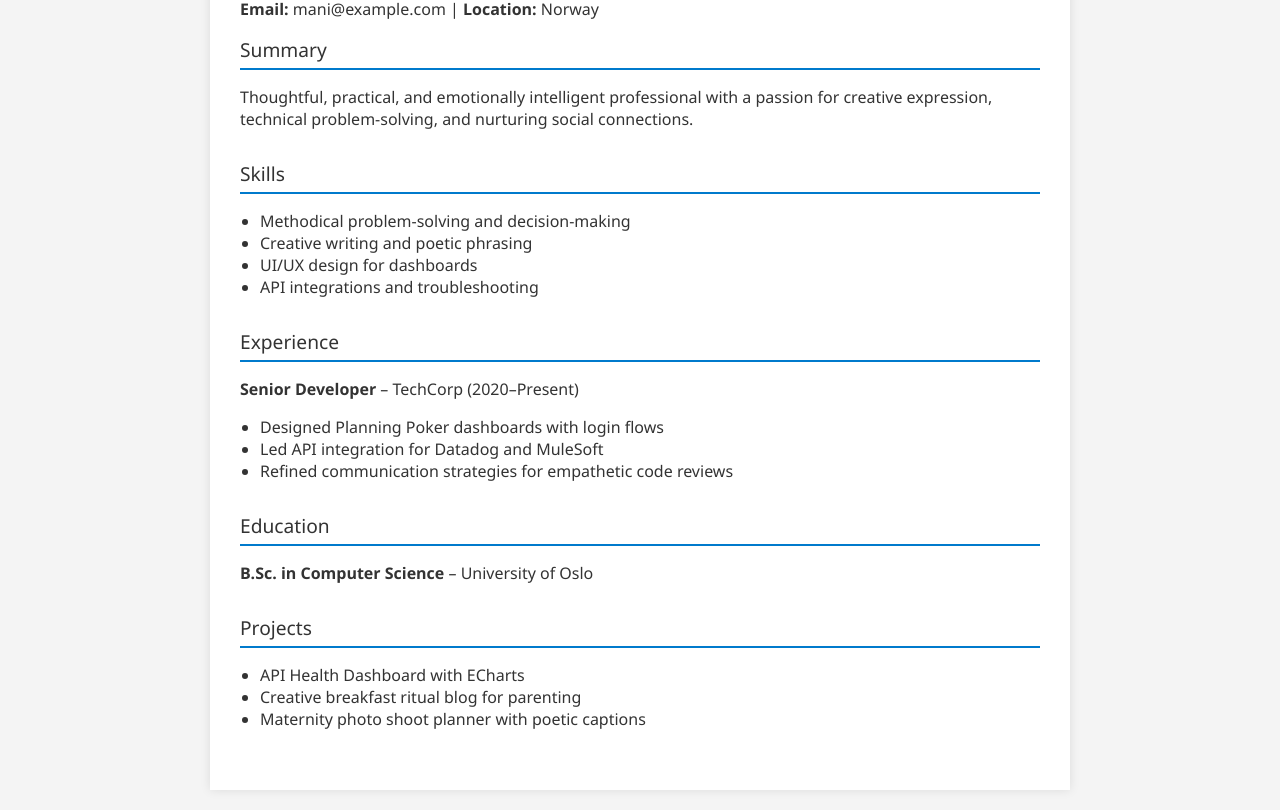
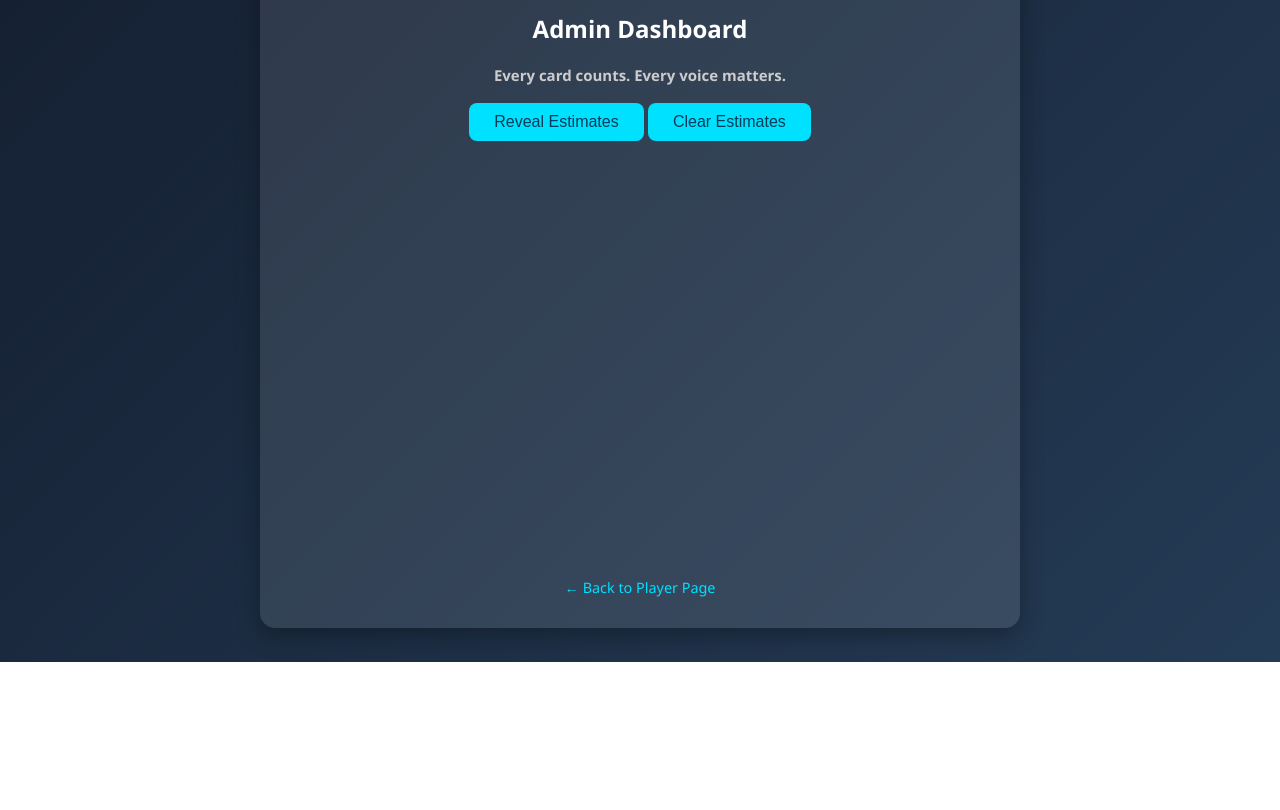
Before and after one commit to manirathnamgowd/profile, a plain HTML site: page index.html in a window 1280 px wide. Shown: the part 138-948 px from the top of the page. After the commit the page ends 800 px from the top, so only its background shows below. Drawn offline with nearby package versions, Linux system fonts and the light colour scheme.

Commit message:
Update index.html

```diff
--- a/index.html
+++ b/index.html
@@ -3,87 +3,202 @@
 <head>
   <meta charset="UTF-8" />
   <meta name="viewport" content="width=device-width, initial-scale=1.0" />
-  <title>Mani's Resume</title>
+  <title>Admin - Planning Poker</title>
+  <script src="https://cdn.jsdelivr.net/npm/echarts@5/dist/echarts.min.js"></script>
   <style>
     body {
-      font-family: "Segoe UI", sans-serif;
-      background: #f4f4f4;
       margin: 0;
-      padding: 20px;
-      color: #333;
+      font-family: "Segoe UI", Arial, sans-serif;
+      background: linear-gradient(135deg, #141e30, #243b55);
+      color: #fff;
+      display: flex;
+      justify-content: center;
+      align-items: center;
+      flex-direction: column;
+      height: 100vh;
     }
 
     .container {
-      max-width: 800px;
-      margin: auto;
-      background: #fff;
+      background: rgba(255, 255, 255, 0.1);
       padding: 30px;
-      box-shadow: 0 0 10px rgba(0,0,0,0.1);
+      border-radius: 15px;
+      text-align: center;
+      width: 90%;
+      max-width: 700px;
+      box-shadow: 0 8px 25px rgba(0, 0, 0, 0.3);
     }
 
-    h1, h2 {
-      color: #007acc;
+    h1 {
+      color: #00e0ff;
     }
 
-    .section {
-      margin-bottom: 30px;
+    button {
+      padding: 10px 25px;
+      font-size: 16px;
+      border: none;
+      border-radius: 8px;
+      background-color: #00e0ff;
+      color: #003c58;
+      cursor: pointer;
+      margin-bottom: 20px;
+      transition: background 0.3s;
     }
 
-    .section-title {
-      border-bottom: 2px solid #007acc;
-      padding-bottom: 5px;
-      margin-bottom: 15px;
-      font-size: 1.2em;
+    button:hover {
+      background-color: #00b8d4;
     }
 
-    ul {
-      padding-left: 20px;
+    #chart {
+      width: 100%;
+      height: 400px;
+    }
+
+    .avg {
+      margin-top: 15px;
+      font-size: 1.2em;
+      color: #a3ffce;
+    }
+
+    .note {
+      font-size: 0.8em;
+      color: #ccc;
+      margin-bottom: 10px;
+    }
+
+    a {
+      color: #00e0ff;
+      text-decoration: none;
+      font-size: 0.9em;
     }
   </style>
 </head>
 <body>
-  <div class="container">
-    <h1>Mani</h1>
-    <p><strong>Email:</strong> mani@example.com | <strong>Location:</strong> Norway</p>
 
-    <div class="section">
-      <div class="section-title">Summary</div>
-      <p>Thoughtful, practical, and emotionally intelligent professional with a passion for creative expression, technical problem-solving, and nurturing social connections.</p>
-    </div>
+<div class="container">
+    <h1>Integration Planning Poker</h1>
+	<h2>Admin Dashboard</h2>
+   <h3> <p class="note">Every card counts. Every voice matters.</p> </h3>
 
-    <div class="section">
-      <div class="section-title">Skills</div>
-      <ul>
-        <li>Methodical problem-solving and decision-making</li>
-        <li>Creative writing and poetic phrasing</li>
-        <li>UI/UX design for dashboards</li>
-        <li>API integrations and troubleshooting</li>
-      </ul>
-    </div>
+    <button onclick="revealEstimates()">Reveal Estimates</button>
+	<button onclick="callApiAndRefresh()">Clear Estimates</button>
 
-    <div class="section">
-      <div class="section-title">Experience</div>
-      <p><strong>Senior Developer</strong> – TechCorp (2020–Present)</p>
-      <ul>
-        <li>Designed Planning Poker dashboards with login flows</li>
-        <li>Led API integration for Datadog and MuleSoft</li>
-        <li>Refined communication strategies for empathetic code reviews</li>
-      </ul>
-    </div>
+    <div id="chart"></div>
+    <div class="avg" id="averageDisplay"></div>
 
-    <div class="section">
-      <div class="section-title">Education</div>
-      <p><strong>B.Sc. in Computer Science</strong> – University of Oslo</p>
-    </div>
+    <a href="index.html">← Back to Player Page</a>
+  </div>
 
-    <div class="section">
-      <div class="section-title">Projects</div>
-      <ul>
-        <li>API Health Dashboard with ECharts</li>
-        <li>Creative breakfast ritual blog for parenting</li>
-        <li>Maternity photo shoot planner with poetic captions</li>
-      </ul>
-    </div>
-  </div>
+  <script>
+    // --- Demo data ---
+    const sampleData = [
+      { username: "Alice", estimate: 3 },
+      { username: "Bob", estimate: 5 },
+      { username: "Charlie", estimate: 5 },
+      { username: "Diana", estimate: 8 },
+      { username: "Ethan", estimate: 3 },
+      { username: "Fiona", estimate: 5 },
+      { username: "George", estimate: 8 }
+    ];
+    localStorage.setItem("estimates", JSON.stringify(sampleData));
+
+    // Standard Fibonacci scale used in Planning Poker
+    const fibonacciScale = [1, 2, 3, 5, 8, 13, 21, 34, 55, 89, 144];
+
+    // Function to round up to the next Fibonacci number
+    function roundUpToFibonacci(value) {
+      for (let i = 0; i < fibonacciScale.length; i++) {
+        if (value <= fibonacciScale[i]) return fibonacciScale[i];
+      }
+      return fibonacciScale[fibonacciScale.length - 1];
+    }
+
+ function callApiAndRefresh() {
+    fetch("https://your-api-endpoint.com/data", {
+      method: "POST", // or "GET", depending on your API
+      headers: {
+        "Content-Type": "application/json"
+      },
+      body: JSON.stringify({ key: "value" }) // remove if using GET
+    })
+    .then(response => {
+      if (!response.ok) {
+        throw new Error("Network response was not ok");
+      }
+      return response.json(); // optional, depending on your needs
+    })
+    .then(data => {
+      console.log("API call successful:", data);
+      location.reload(); // refresh the page
+    })
+    .catch(error => {
+      console.error("API call failed:", error);
+      alert("Something went wrong. Please try again.");
+    });
+  }
+
+
+    function revealEstimates() {
+      const estimates = JSON.parse(localStorage.getItem("estimates") || "[]");
+      if (!estimates.length) {
+        alert("No estimates found!");
+        return;
+      }
+
+      const numericValues = estimates.map(e => parseFloat(e.estimate)).filter(v => !isNaN(v));
+      const rawAvg = numericValues.length
+        ? numericValues.reduce((a, b) => a + b, 0) / numericValues.length
+        : 0;
+
+      const roundedAvg = roundUpToFibonacci(rawAvg);
+      document.getElementById("averageDisplay").textContent = `Average estimate (Fibonacci): ${roundedAvg}`;
+
+      const chartDom = document.getElementById("chart");
+      const chart = echarts.init(chartDom);
+
+      const option = {
+        backgroundColor: "transparent",
+        tooltip: {
+          trigger: "item",
+          formatter: "{b}: {c} ({d}%)"
+        },
+        legend: {
+          bottom: "0%",
+          textStyle: { color: "#fff" }
+        },
+        series: [
+          {
+            name: "Estimates",
+            type: "pie",
+            radius: ["40%", "70%"],
+            avoidLabelOverlap: false,
+            label: {
+              show: true,
+              color: "#fff",
+              fontSize: 14,
+              formatter: "{b}: {c}"
+            },
+            labelLine: { show: true },
+            itemStyle: {
+              borderRadius: 10,
+              borderColor: "#141e30",
+              borderWidth: 2
+            },
+            data: estimates.map(e => ({
+              value: parseFloat(e.estimate) || 0,
+              name: e.username
+            })),
+            color: [
+              "#00e0ff", "#ff6b6b", "#ffc107", "#4caf50",
+              "#9c27b0", "#03a9f4", "#ff9800", "#f06292"
+            ]
+          }
+        ]
+      };
+
+      chart.setOption(option);
+      window.onresize = chart.resize;
+    }
+
+  </script>
 </body>
 </html>
```
